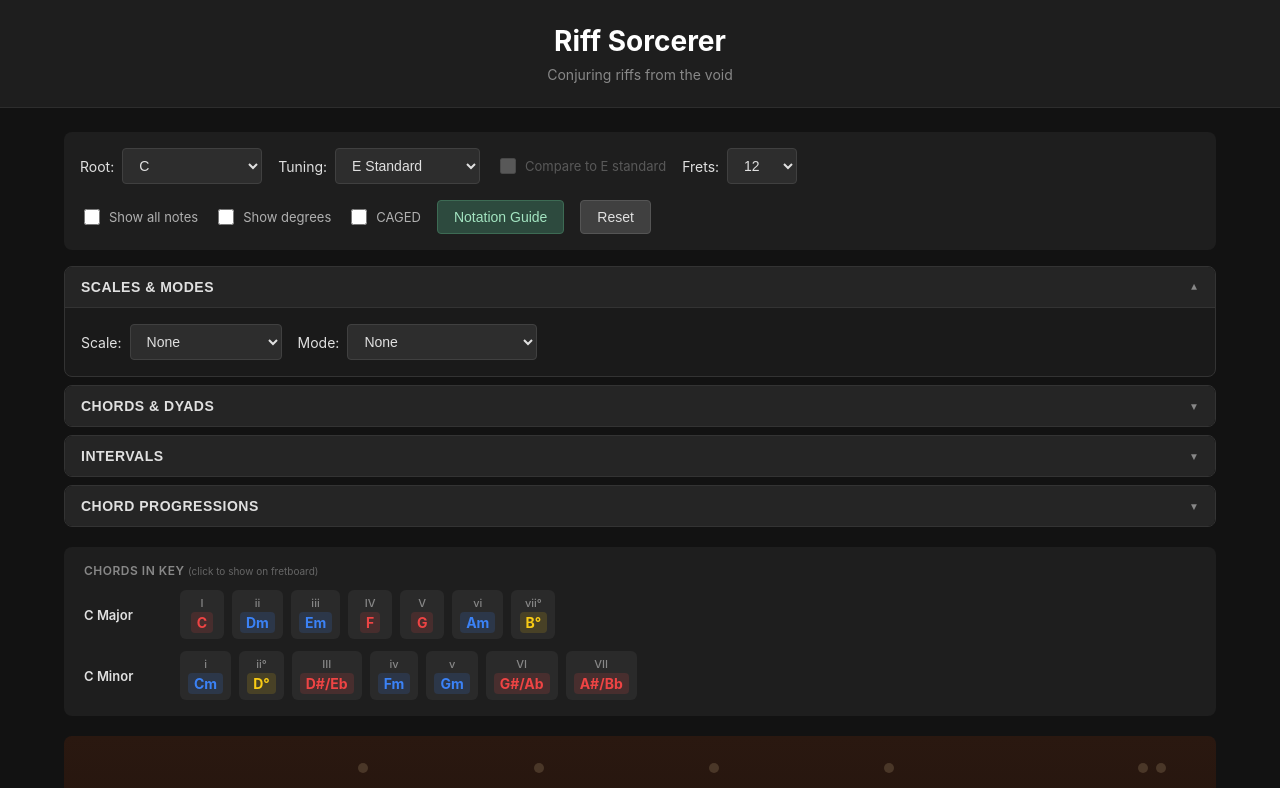
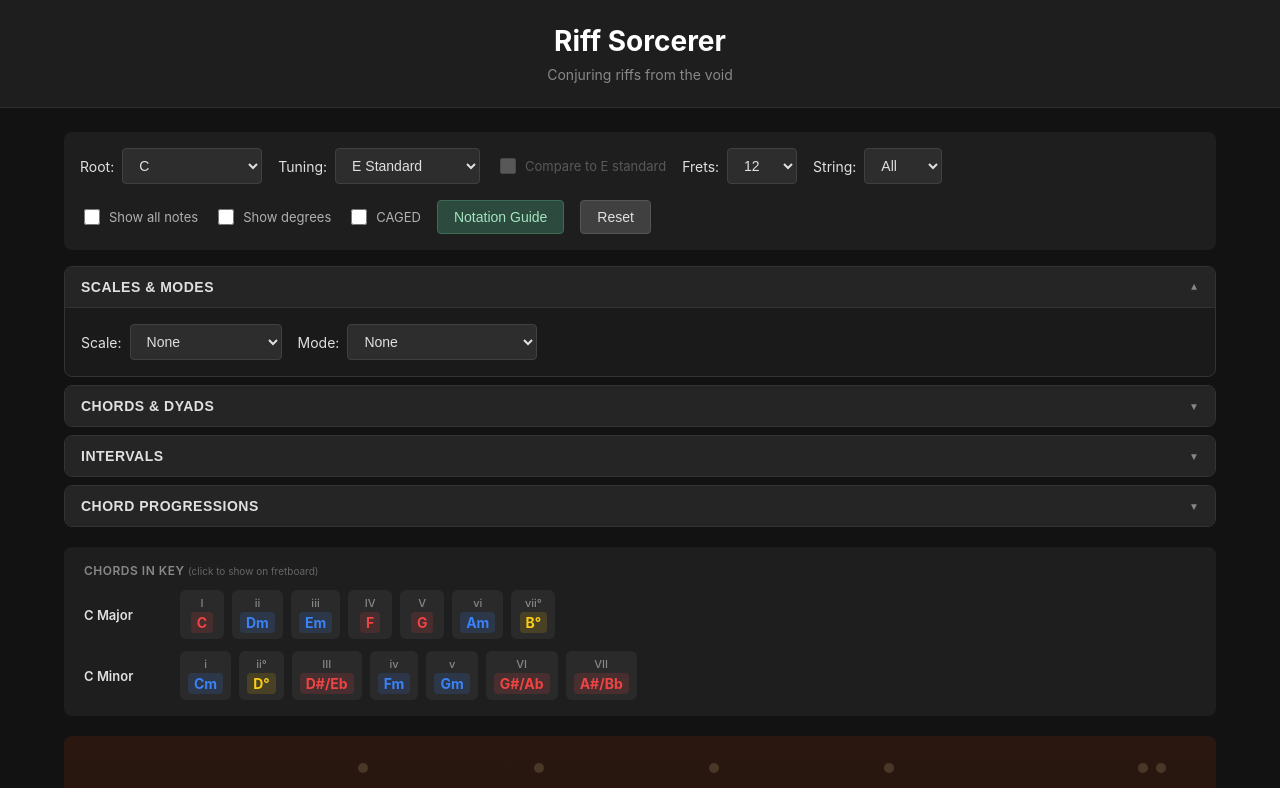
Before and after one commit to jaronaearle/sludge-pit, a React (Vite) app: page / in a window 1280 px wide. Shown: the top 788 px of the page. Built offline with nearby package versions, Linux system fonts and the light colour scheme.

Commit message:
add single string control

```diff
--- a/src/components/Controls/Controls.tsx
+++ b/src/components/Controls/Controls.tsx
@@ -129,10 +129,10 @@ export function Controls({
   onCagedShapeChange,
   scalePosition: _scalePosition,
   onScalePositionChange: _onScalePositionChange,
-  singleStringMode: _singleStringMode,
-  onSingleStringModeChange: _onSingleStringModeChange,
-  selectedString: _selectedString,
-  onSelectedStringChange: _onSelectedStringChange,
+  singleStringMode,
+  onSingleStringModeChange,
+  selectedString,
+  onSelectedStringChange,
   onReset,
   onResetScales,
   onResetChords,
@@ -206,7 +206,34 @@ export function Controls({
               >
                 <option value={12}>12</option>
                 <option value={18}>18</option>
-                <option value={24}>24</option>
+              </select>
+            </label>
+
+            <label className={styles.label}>
+              String:
+              <select
+                className={styles.selectSmall}
+                value={singleStringMode ? selectedString : 0}
+                onChange={(e) => {
+                  const val = Number(e.target.value);
+                  if (val === 0) {
+                    onSingleStringModeChange(false);
+                  } else {
+                    onSingleStringModeChange(true);
+                    onSelectedStringChange(val as StringNumber);
+                  }
+                }}
+              >
+                <option value={0}>All</option>
+                {([6, 5, 4, 3, 2, 1] as StringNumber[]).map((str) => {
+                  const tuningNotes = TUNINGS[tuningId].notes;
+                  const note = tuningNotes[6 - str];
+                  return (
+                    <option key={str} value={str}>
+                      {str} ({getNoteDisplay(note)})
+                    </option>
+                  );
+                })}
               </select>
             </label>
           </div>
--- a/src/components/Fretboard/Fretboard.module.css
+++ b/src/components/Fretboard/Fretboard.module.css
@@ -63,6 +63,10 @@
 .string:nth-child(5)::after { height: 3.5px; }
 .string:nth-child(6)::after { height: 4px; }
 .string:nth-child(7)::after { height: 4.5px; }
+
+.dimmedString {
+  opacity: 0.15;
+}
 
 .nut {
   width: 60px;
--- a/src/components/Fretboard/Fretboard.tsx
+++ b/src/components/Fretboard/Fretboard.tsx
@@ -380,12 +380,9 @@ export function Fretboard({ rootNote, chordRoot, showAllNotes, showDegrees, sele
       {[...tuning].reverse().map((openNote, stringIndex) => {
         // Convert stringIndex to actual string number (1-6)
         // stringIndex 0 = high E (string 1), stringIndex 5 = low E (string 6)
-        const actualStringNumber = (6 - stringIndex) as StringNumber
+        const actualStringNumber = (stringIndex + 1) as StringNumber
 
-        // In single string mode, only show the selected string
-        if (singleStringMode && actualStringNumber !== selectedString) {
-          return null
-        }
+        const isDimmed = singleStringMode && actualStringNumber !== selectedString
 
         const openNoteDisplay = shouldShowNote(openNote)
 
@@ -397,7 +394,7 @@ export function Fretboard({ rootNote, chordRoot, showAllNotes, showDegrees, sele
           : true
 
         return (
-          <div key={stringIndex} className={styles.string}>
+          <div key={stringIndex} className={`${styles.string} ${isDimmed ? styles.dimmedString : ''}`}>
             {/* Nut / Open string */}
             <div className={styles.nut}>
               {openNoteDisplay.show && isOpenInPosition ? (
--- a/src/types/music.ts
+++ b/src/types/music.ts
@@ -55,7 +55,7 @@ export interface FretPosition {
   note: Note
 }
 
-export type FretCount = 12 | 18 | 24
+export type FretCount = 12 | 18
 
 export type CAGEDShape = 'C' | 'A' | 'G' | 'E' | 'D'
 
```
